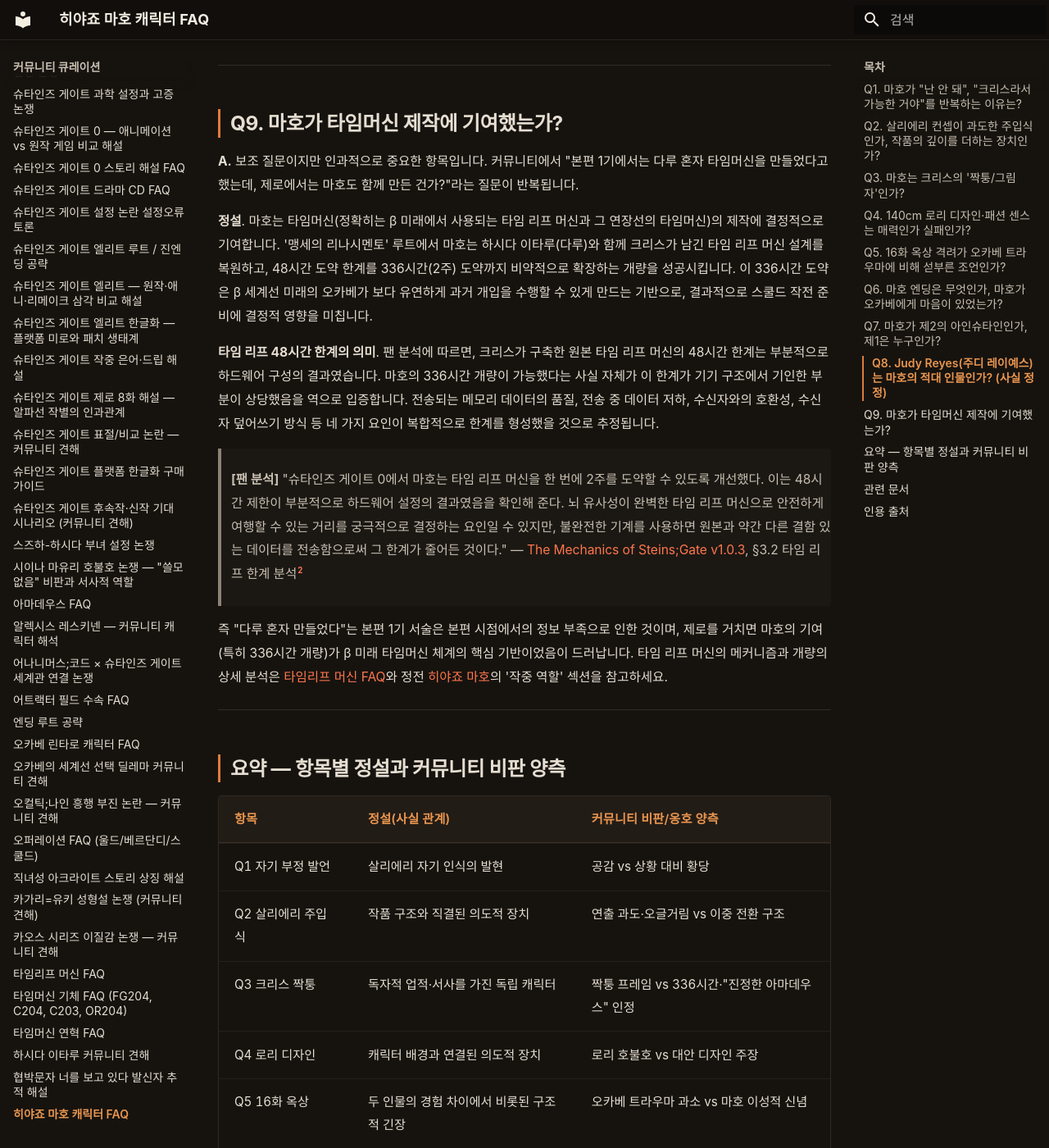
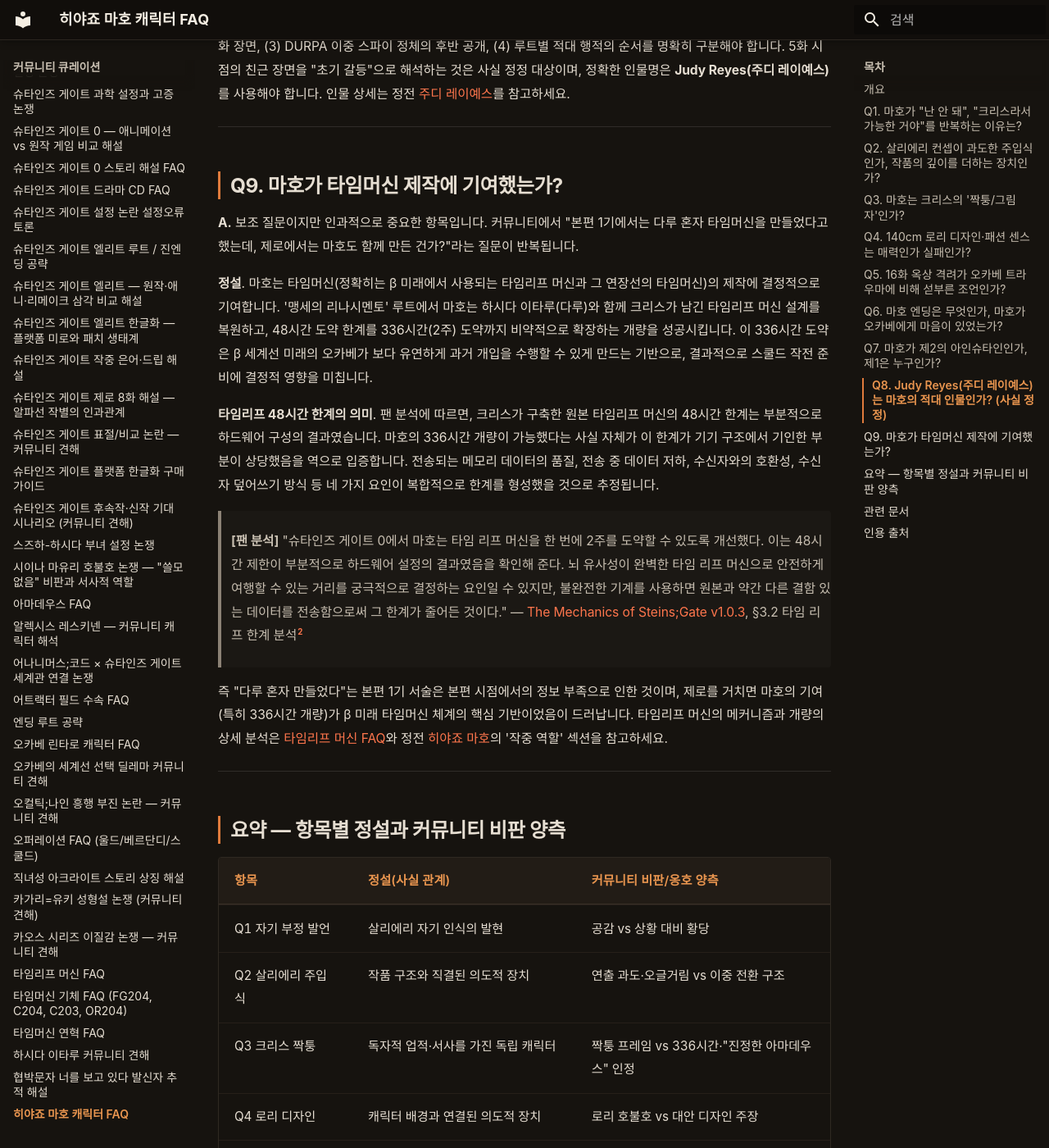
Before and after one commit to sgwiki/sgwiki.github.io, an MkDocs documentation site: the page built from wiki/커뮤니티-큐레이션/히야죠-마호-캐릭터-FAQ.md, in a window 1280 px wide and 1400 px high, scrolled down 5568 px. Shown: the whole window at 82% size. Built offline with MkDocs 1.6.1 and Material for MkDocs 9.7.7, drawn with Linux system fonts in a browser that asks for light colours; some web fonts are replaced; some of the changed text lies outside the part shown.

Commit message:
chore(wiki): 히야죠-마호-캐릭터-FAQ 정비 — frontmatter 스키마 통일(spoiler_level→spoiler)·런타임 마커 제거·개요 섹션 추가·타임리프 표기 통일(본문 7곳)·오타 교정(개량로→개량으로)

```diff
--- a/wiki/커뮤니티-큐레이션/히야죠-마호-캐릭터-FAQ.md
+++ b/wiki/커뮤니티-큐레이션/히야죠-마호-캐릭터-FAQ.md
@@ -2,24 +2,24 @@
 title: 히야죠 마호 캐릭터 FAQ
 category: 커뮤니티-큐레이션
 type: character
-spoiler_level: endgame
+spoiler: endgame
 series: ["Steins;Gate 0"]
 last_verified: 2026-06-30
-generated_via: p6
-run_id: 83108c27
 genre: faq
 evidence_grade: corroborated
 description: "히야죠 마호에 대해 갤러리에서 반복되는 질문·오해·토론(살리에리 주입식 논쟁, 크리스 짝퉁 논쟁, 16화 옥상 격려 비판, 로리 디자인 호불호, 정실·엔딩 해석, 아인슈타인 밈, Judy Reyes 사실 정정, 타임머신 기여)을 정리한 커뮤니티 큐레이션 FAQ. 정전 캐릭터 문서로 깊이를 위임한다."
 ---
 
 !!! warning "스포일러 (엔드게임)"
-    이 문서는 **엔드게임** 수준의 스포일러를 포함합니다. 슈타인즈 게이트 0의 핵심 전개(히야죠 마호의 살리에리 자기 인식 전환, 336시간 타임 리프 개량, β 미래의 "크리스" 코드네임 정체, 아마데우스 삭제·자폭, Judy Reyes의 DURPA 이중 스파이 정체 반전)와 본편 결말(슈타인즈 게이트 세계선 도달, 크리스 생존)까지 무방비하게 다룹니다. 본편·SG0 미감상자는 열람을 주의해 주세요.
+    이 문서는 **엔드게임** 수준의 스포일러를 포함합니다. 슈타인즈 게이트 0의 핵심 전개(히야죠 마호의 살리에리 자기 인식 전환, 336시간 타임리프 개량, β 미래의 "크리스" 코드네임 정체, 아마데우스 삭제·자폭, Judy Reyes의 DURPA 이중 스파이 정체 반전)와 본편 결말(슈타인즈 게이트 세계선 도달, 크리스 생존)까지 무방비하게 다룹니다. 본편·SG0 미감상자는 열람을 주의해 주세요.
 
 # 히야죠 마호 캐릭터 FAQ — 커뮤니티 반복 질문·오해·토론 정리
 
+## 개요
+
 이 문서는 《슈타인즈 게이트 0》의 진 히로인 히야죠 마호에 대해 DCinside 슈타게 갤러리 등 커뮤니티에서 반복적으로 등장하는 질문·오해·토론을 한자리에 모은 FAQ입니다.
 
-캐릭터의 공식 프로필(신체 140cm/39kg, 생일, 혈액형, 취미, 라보멤 No.009), 외모 상세 묘사, 작중 역할 상세(아마데우스 개발 주임, 타임 리프 머신 복원), 그리고 살리에리 모티프의 심층 해설(영화 속 살리에리→실제 살리에리로의 이중 전환, 단명 모차르트-장수 살리에리 역사적 대비)은 정전 캐릭터 문서 [히야죠 마호](../캐릭터/히야죠-마호.md)가 전담합니다. 본 FAQ는 "갤러리에서 실제로 반복되는 질문"에 집중하며, 깊이 분석이 필요한 부분은 정전 문서로 위임합니다.
+캐릭터의 공식 프로필(신체 140cm/39kg, 생일, 혈액형, 취미, 라보멤 No.009), 외모 상세 묘사, 작중 역할 상세(아마데우스 개발 주임, 타임리프 머신 복원), 그리고 살리에리 모티프의 심층 해설(영화 속 살리에리→실제 살리에리로의 이중 전환, 단명 모차르트-장수 살리에리 역사적 대비)은 정전 캐릭터 문서 [히야죠 마호](../캐릭터/히야죠-마호.md)가 전담합니다. 본 FAQ는 "갤러리에서 실제로 반복되는 질문"에 집중하며, 깊이 분석이 필요한 부분은 정전 문서로 위임합니다.
 
 ---
 
@@ -51,7 +51,7 @@
 
 **A.** 커뮤니티에서 주기적으로 등장하는 비판적 질문입니다. "마호가 크리스의 짝퉁처럼 느껴져서 시리즈 팬들에게 사랑받지 못한다"는 주장에 대해, 마호의 독자적 가치를 근거로 한 반론이 우세합니다.
 
-**독자적 가치 근거**. 첫째, 마호는 크리스가 남긴 타임 리프 머신을 단순 복원하는 데 그치지 않고, 48시간 도약 한계를 336시간(2주) 도약으로 비약적으로 확장하는 개량을 성공시킵니다(→ [Q9](#q9-마호가-타임머신-제작에-기여했는가) 참고). 이는 크리스 원본의 한계를 넘어선 마호 고유의 업적입니다. 둘째, β 세계선 미래에서 마호는 '크리스'라는 코드네임으로 왈큐레 레지스탕스 조직에서 활동하는데, 이는 단순한 가장이 아니라 "타임머신 완성에는 마키세 크리스의 존재가 필요하다"는 수속을 속이기 위해 마호가 자발적으로 선택한 역할입니다. 셋째, 아마데우스가 "당신이야말로 진정한 아마데우스"라는 인정 발언을 마호에게 건네는 장면은, 단순한 위로를 넘어 크리스의 기억을 기반으로 한 AI가 마호의 독자적 가치를 인정하는 구조적 장치로 읽힙니다.
+**독자적 가치 근거**. 첫째, 마호는 크리스가 남긴 타임리프 머신을 단순 복원하는 데 그치지 않고, 48시간 도약 한계를 336시간(2주) 도약으로 비약적으로 확장하는 개량을 성공시킵니다(→ [Q9](#q9-마호가-타임머신-제작에-기여했는가) 참고). 이는 크리스 원본의 한계를 넘어선 마호 고유의 업적입니다. 둘째, β 세계선 미래에서 마호는 '크리스'라는 코드네임으로 왈큐레 레지스탕스 조직에서 활동하는데, 이는 단순한 가장이 아니라 "타임머신 완성에는 마키세 크리스의 존재가 필요하다"는 수속을 속이기 위해 마호가 자발적으로 선택한 역할입니다. 셋째, 아마데우스가 "당신이야말로 진정한 아마데우스"라는 인정 발언을 마호에게 건네는 장면은, 단순한 위로를 넘어 크리스의 기억을 기반으로 한 AI가 마호의 독자적 가치를 인정하는 구조적 장치로 읽힙니다.
 
 **'제1·제2·제3의 아인슈타인' 밈**. 커뮤니티에서는 마호-크리스 관계를 두고 "제1·제2·제3의 아인슈타인" 식으로 천재 서열을 매기는 밈 토론이 반복됩니다(→ [Q7](#q7-마호가-제2의-아인슈타인인가-제1은-누구인가) 참고). 이 역시 마호를 크리스의 '그림자'로 환원하려는 해석에 대한 반론 근거로 자주 인용됩니다.
 
@@ -101,7 +101,7 @@
 
 **A.** 커뮤니티에서 가끔 등장하는 팬덤 밈 질문입니다. 작중 '아인슈타인' 비유가 천재 과학자를 가리키는 수사로 사용될 때, 보통 제1은 마키세 크리스로 묘사됩니다. 크리스가 10대 후반에 박사 학위를 취득하고 사이언스 게재 논문 1저자이며, 타임머신 이론의 핵심을 구축한 인물이라는 점에서 작중 인물들이 크리스를 천재로 지칭하는 발언이 반복됩니다.
 
-마호의 위치는 '제1의 아인슈타인(크리스) 바로 옆에서 같은 연구에 참여하면서도, 자신은 살리에리'라는 자기 인식을 가진 인물입니다. 다만 Q3에서 정리한 것처럼 마호는 크리스의 그림자가 아니라 독자적 업적(336시간 타임 리프 개량, β 미래 "크리스" 코드네임 역할, 아마데우스의 "진정한 아마데우스" 인정)을 가진 연구자입니다. 따라서 "제2의 아인슈타인"이라는 서열 프레임보다는 "크리스라는 천재와 살리에리적 관계를 맺으면서도 자기 길을 찾는 독립적 천재"라는 정체성이 작품의 공식 해석에 가깝습니다.
+마호의 위치는 '제1의 아인슈타인(크리스) 바로 옆에서 같은 연구에 참여하면서도, 자신은 살리에리'라는 자기 인식을 가진 인물입니다. 다만 Q3에서 정리한 것처럼 마호는 크리스의 그림자가 아니라 독자적 업적(336시간 타임리프 개량, β 미래 "크리스" 코드네임 역할, 아마데우스의 "진정한 아마데우스" 인정)을 가진 연구자입니다. 따라서 "제2의 아인슈타인"이라는 서열 프레임보다는 "크리스라는 천재와 살리에리적 관계를 맺으면서도 자기 길을 찾는 독립적 천재"라는 정체성이 작품의 공식 해석에 가깝습니다.
 
 이 '아인슈타인 밈' 자체는 커뮤니티 2차 농담의 성격이 강하므로, 작중 공식 설정으로 단정 짓기보다는 캐릭터 서열을 가볍게 논하는 밈으로 이해하는 것이 적절합니다.
 
@@ -123,13 +123,13 @@
 
 **A.** 보조 질문이지만 인과적으로 중요한 항목입니다. 커뮤니티에서 "본편 1기에서는 다루 혼자 타임머신을 만들었다고 했는데, 제로에서는 마호도 함께 만든 건가?"라는 질문이 반복됩니다.
 
-**정설**. 마호는 타임머신(정확히는 β 미래에서 사용되는 타임 리프 머신과 그 연장선의 타임머신)의 제작에 결정적으로 기여합니다. '맹세의 리나시멘토' 루트에서 마호는 하시다 이타루(다루)와 함께 크리스가 남긴 타임 리프 머신 설계를 복원하고, 48시간 도약 한계를 336시간(2주) 도약까지 비약적으로 확장하는 개량을 성공시킵니다. 이 336시간 도약은 β 세계선 미래의 오카베가 보다 유연하게 과거 개입을 수행할 수 있게 만드는 기반으로, 결과적으로 스쿨드 작전 준비에 결정적 영향을 미칩니다.
+**정설**. 마호는 타임머신(정확히는 β 미래에서 사용되는 타임리프 머신과 그 연장선의 타임머신)의 제작에 결정적으로 기여합니다. '맹세의 리나시멘토' 루트에서 마호는 하시다 이타루(다루)와 함께 크리스가 남긴 타임리프 머신 설계를 복원하고, 48시간 도약 한계를 336시간(2주) 도약까지 비약적으로 확장하는 개량을 성공시킵니다. 이 336시간 도약은 β 세계선 미래의 오카베가 보다 유연하게 과거 개입을 수행할 수 있게 만드는 기반으로, 결과적으로 스쿨드 작전 준비에 결정적 영향을 미칩니다.
 
-**타임 리프 48시간 한계의 의미**. 팬 분석에 따르면, 크리스가 구축한 원본 타임 리프 머신의 48시간 한계는 부분적으로 하드웨어 구성의 결과였습니다. 마호의 336시간 개량이 가능했다는 사실 자체가 이 한계가 기기 구조에서 기인한 부분이 상당했음을 역으로 입증합니다. 전송되는 메모리 데이터의 품질, 전송 중 데이터 저하, 수신자와의 호환성, 수신자 덮어쓰기 방식 등 네 가지 요인이 복합적으로 한계를 형성했을 것으로 추정됩니다.
+**타임리프 48시간 한계의 의미**. 팬 분석에 따르면, 크리스가 구축한 원본 타임리프 머신의 48시간 한계는 부분적으로 하드웨어 구성의 결과였습니다. 마호의 336시간 개량이 가능했다는 사실 자체가 이 한계가 기기 구조에서 기인한 부분이 상당했음을 역으로 입증합니다. 전송되는 메모리 데이터의 품질, 전송 중 데이터 저하, 수신자와의 호환성, 수신자 덮어쓰기 방식 등 네 가지 요인이 복합적으로 한계를 형성했을 것으로 추정됩니다.
 
 > **[팬 분석]** "슈타인즈 게이트 0에서 마호는 타임 리프 머신을 한 번에 2주를 도약할 수 있도록 개선했다. 이는 48시간 제한이 부분적으로 하드웨어 설정의 결과였음을 확인해 준다. 뇌 유사성이 완벽한 타임 리프 머신으로 안전하게 여행할 수 있는 거리를 궁극적으로 결정하는 요인일 수 있지만, 불완전한 기계를 사용하면 원본과 약간 다른 결함 있는 데이터를 전송함으로써 그 한계가 줄어든 것이다." — [The Mechanics of Steins;Gate v1.0.3](../근거자료/비공식/mechanics-of-steins-gate/ch3.md), §3.2 타임 리프 한계 분석[^2]
 
-즉 "다루 혼자 만들었다"는 본편 1기 서술은 본편 시점에서의 정보 부족으로 인한 것이며, 제로를 거치면 마호의 기여(특히 336시간 개량)가 β 미래 타임머신 체계의 핵심 기반이었음이 드러납니다. 타임 리프 머신의 메커니즘과 개량의 상세 분석은 [타임리프 머신 FAQ](./타임리프-머신-FAQ.md)와 정전 [히야죠 마호](../캐릭터/히야죠-마호.md)의 '작중 역할' 섹션을 참고하세요.
+즉 "다루 혼자 만들었다"는 본편 1기 서술은 본편 시점에서의 정보 부족으로 인한 것이며, 제로를 거치면 마호의 기여(특히 336시간 개량)가 β 미래 타임머신 체계의 핵심 기반이었음이 드러납니다. 타임리프 머신의 메커니즘과 개량의 상세 분석은 [타임리프 머신 FAQ](./타임리프-머신-FAQ.md)와 정전 [히야죠 마호](../캐릭터/히야죠-마호.md)의 '작중 역할' 섹션을 참고하세요.
 
 ---
 
```
Also changed, not shown: other parts of wiki/커뮤니티-큐레이션/히야죠-마호-캐릭터-FAQ.md (+1 -1 lines).
